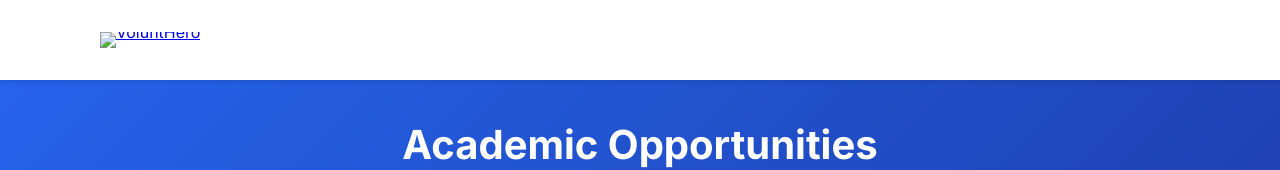
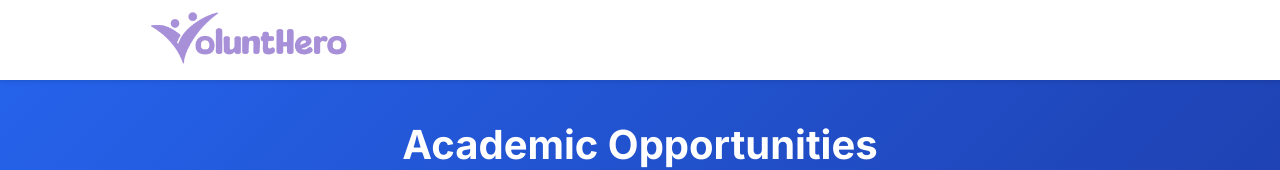
Before and after one commit to mwaoi/VoluntHero, a plain HTML site: page academics.html in a window 1280 px wide. Shown: the top 170 px of the page. Drawn offline with Linux system fonts and the light colour scheme.

Commit message:
Update academics.html

```diff
--- a/academics.html
+++ b/academics.html
@@ -283,7 +283,7 @@
   <header>
     <div class="logo">
       <a href="index.html">
-        <img src="images/logo.PNG" alt="VoluntHero" />
+        <img src="logo.PNG" alt="VoluntHero" />
       </a>
       <div class="logo-text">
         <a href="index.html"></a>
```
